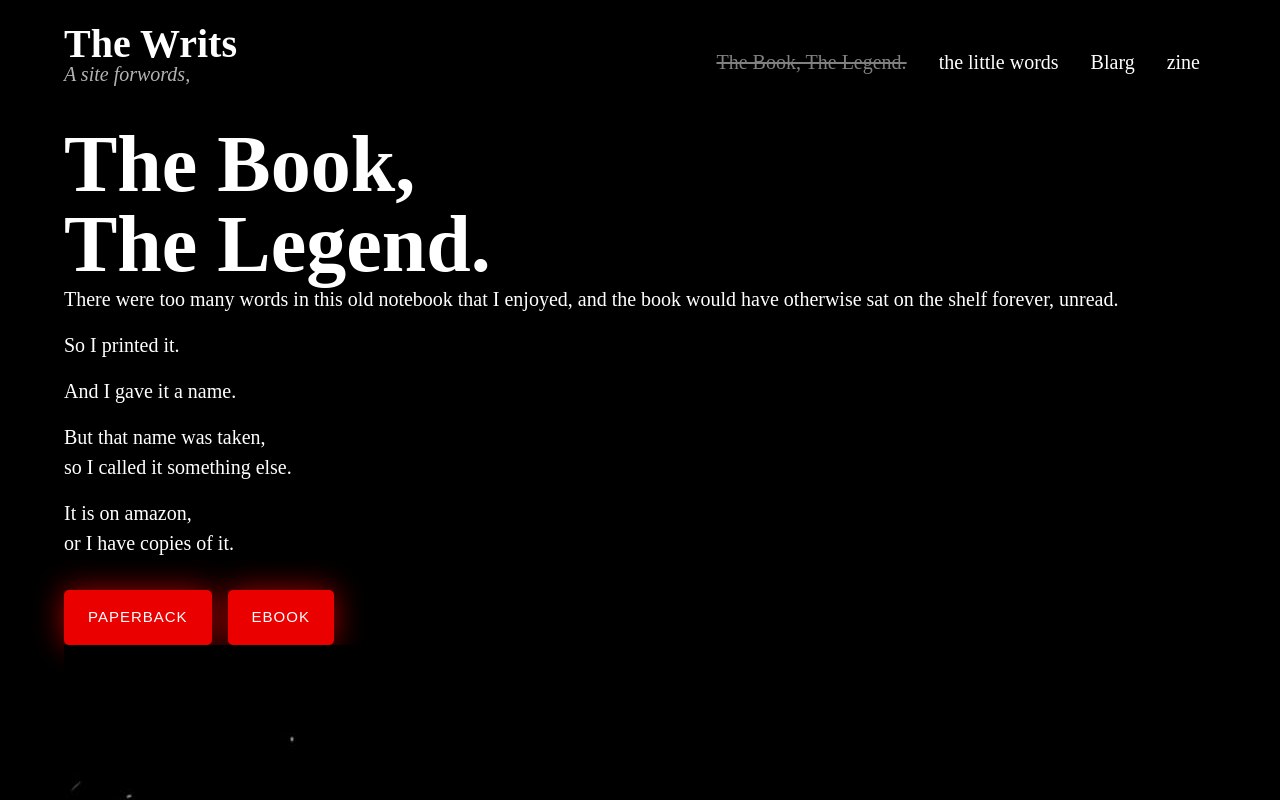
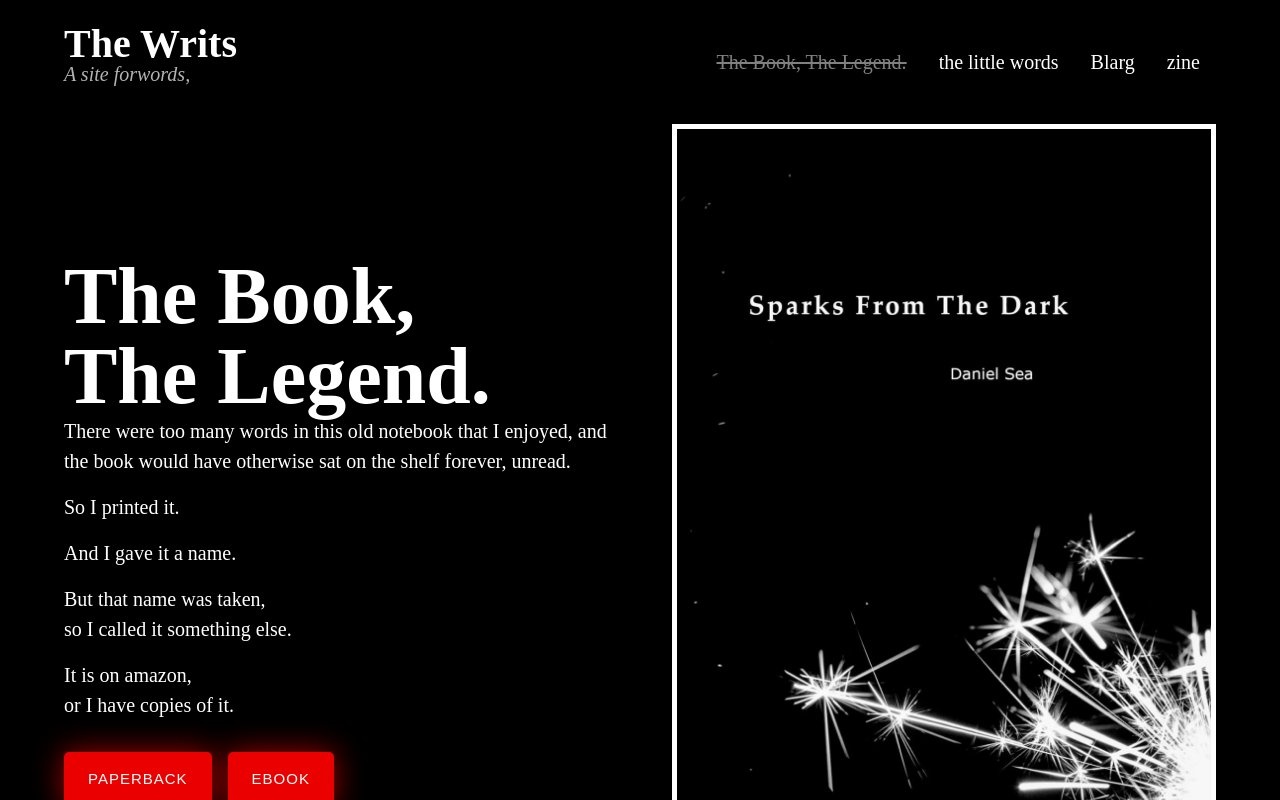
Before and after one commit to Vireo-Creative/The-Writs, a Next.js app: page /the-book in a window 1280 px wide. Shown: the top 800 px of the page. Built offline with nearby package versions, Linux system fonts and the light colour scheme; a web font is replaced by a local one.

Commit message:
thebook page styles

```diff
--- a/components/Layout.js
+++ b/components/Layout.js
@@ -10,7 +10,7 @@ export default function Layout(props) {
   };
 
   return (
-    <div className="page">
+    <>
       <Head>
         <title>{meta.title}</title>
         <meta name="robots" content="follow, index" />
@@ -26,7 +26,6 @@ export default function Layout(props) {
         {children}
       </main>
       <Footer />
-
-    </div>
+    </>
   );
 }
--- a/pages/the-book.js
+++ b/pages/the-book.js
@@ -1,13 +1,14 @@
 import Image from 'next/image';
 import Layout from '../components/Layout';
+import Styles from '../styles/pages/TheBook.module.scss'
 
 const TheBook = () => {
   return (
     <Layout>
       <div className="container">
 
-        <div>
-          <div>
+        <div className={Styles.intro}>
+          <div className={Styles.introContent}>
             <h1>The Book,<br /> The Legend.</h1>
             <p>There were too many words in this old notebook that I enjoyed, and the book would have otherwise sat on the shelf forever, unread.</p>
             <p>So I printed it.</p>
@@ -23,12 +24,14 @@ const TheBook = () => {
             </div>
           </div>
 
+          <figure className={Styles.introImage}>
             <Image
               src="/sparks-from-the-dark-cover.jpg"
               alt="Sparks from the dark book cover"
               height="1612px"
               width="1080px"
             />
+          </figure>
         </div>
 
       </div>
--- /dev/null
+++ b/styles/pages/TheBook.module.scss
@@ -0,0 +1,14 @@
+@import '../variables';
+
+.intro {
+  @include lg {
+    display: grid;
+    grid-template-columns: repeat(2, 1fr);
+    align-items: center;
+    grid-gap: 5vw;
+  }
+}
+
+.introImage {
+  border: $border;
+}
```
Lines whose indentation alone changed are shown as unchanged.
